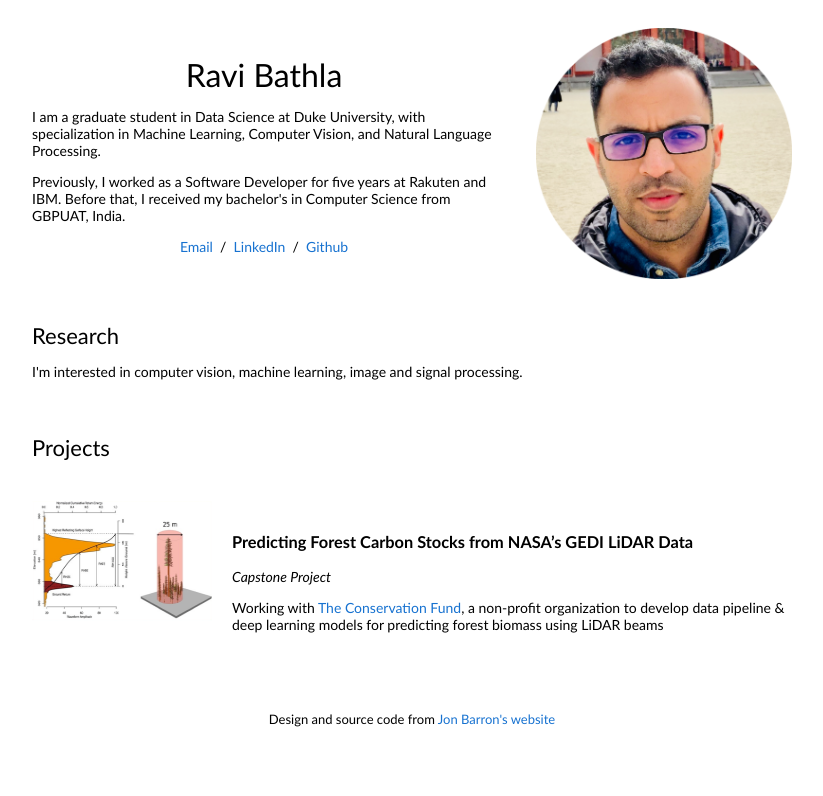
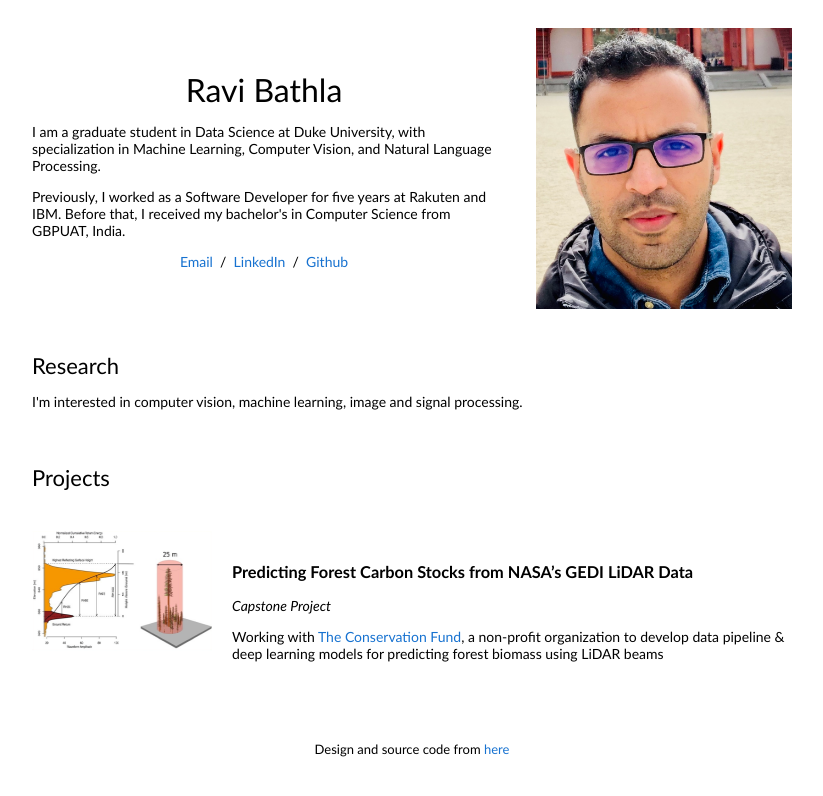
Before and after one commit to ravitashaw/ravi.github.io, a plain HTML site: page index.html in a window 1280 px wide. Shown: the whole page, without its empty margins (228-1051 px from the left). Drawn offline with Linux system fonts and the light colour scheme.

Commit message:
source code

```diff
--- a/index.html
+++ b/index.html
@@ -48,7 +48,7 @@
                   </p>
                 </td>
                 <td style="padding:2.5%;width:40%;max-width:40%">
-                  <a href="images/RaviBathla.jpg"><img style="width:100%;max-width:100%" alt="profile photo" src="images/RaviBathla_circle.png" class="hoverZoomLink"></a>
+                  <a href="images/RaviBathla.jpg"><img style="width:100%;max-width:100%" alt="profile photo" src="images/RaviBathla_square.jpg" class="hoverZoomLink"></a>
                 </td>
               </tr>
             </tbody>
@@ -105,7 +105,7 @@
         <td style="padding:0px">
           <br>
           <p style="text-align:center;font-size:small;">
-            Design and source code from <a style="font-size:small;" href="https://jonbarron.info" target="_blank">Jon Barron's website</a>
+            Design and source code from <a style="font-size:small;" href="https://jonbarron.info" target="_blank">here</a>
           </p>
         </td>
       </tr>
```
Also changed, not shown: images/RaviBathla_square.jpg (added), 1 other file.
